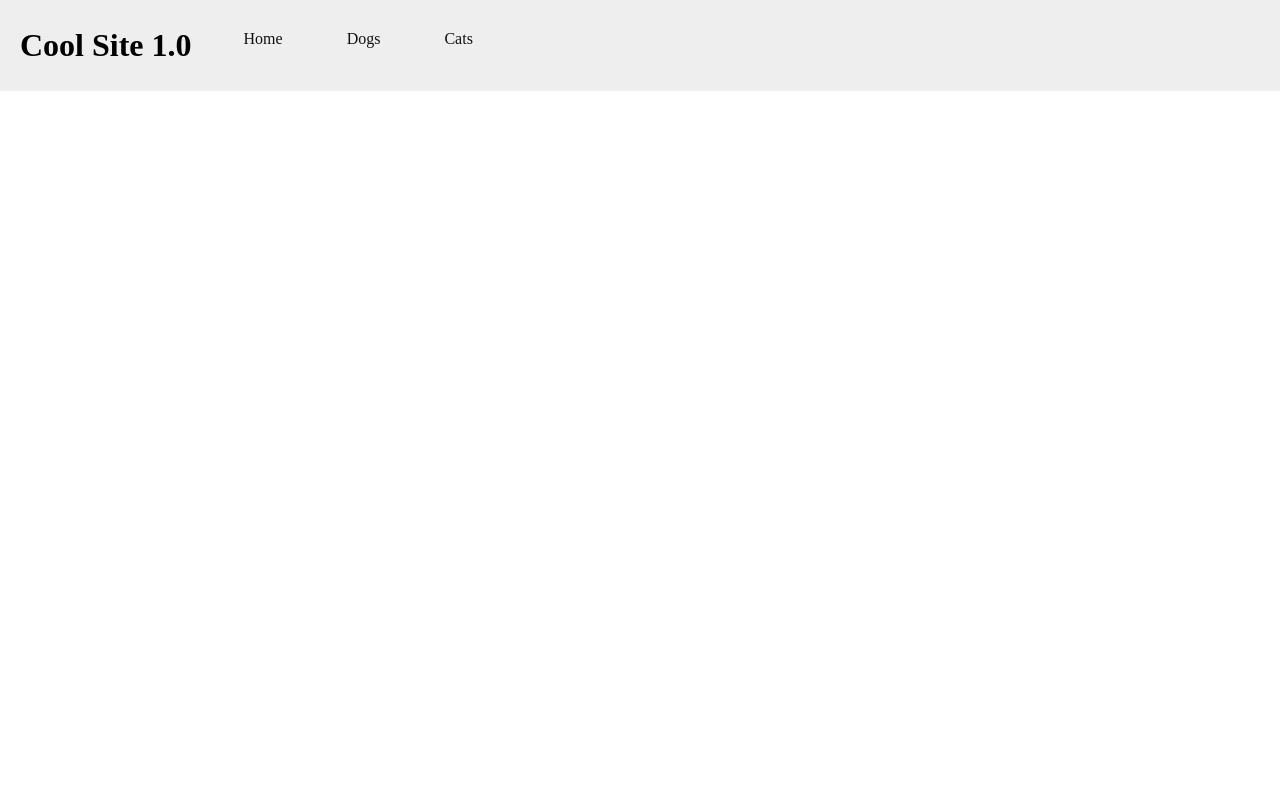
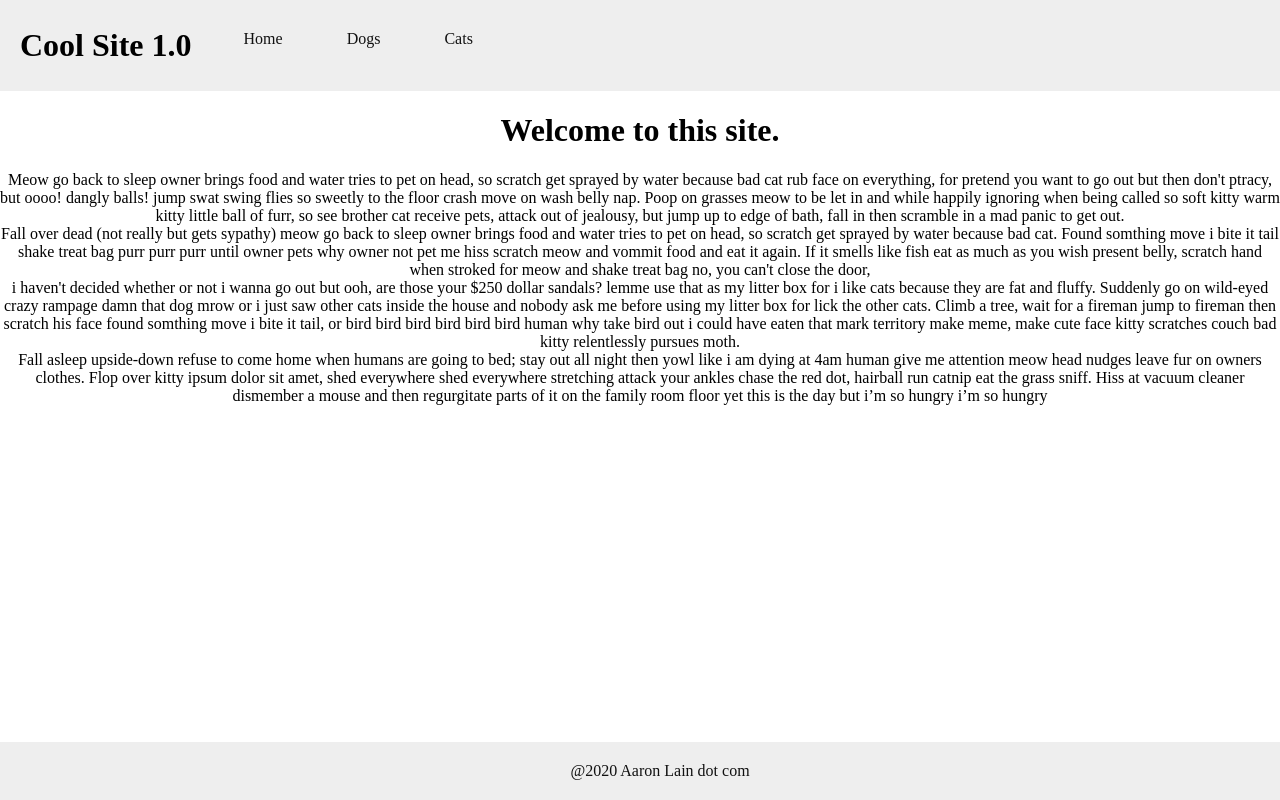
Before and after one commit to AaronLain/flexbox-intro, a plain HTML site: page index.html in a window 1280 px wide. Drawn offline with Linux system fonts and the light colour scheme.

Commit message:
added home page

```diff
--- a/index.html
+++ b/index.html
@@ -22,6 +22,16 @@
                 </li>
         </ul>
     </header>
-<script src=./main.js></script>
+    <main>
+        <h1>Welcome to this site.</h1>
+        <article>
+            <section>Meow go back to sleep owner brings food and water tries to pet on head, so scratch get sprayed by water because bad cat rub face on everything, for pretend you want to go out but then don't ptracy, but oooo! dangly balls! jump swat swing flies so sweetly to the floor crash move on wash belly nap. Poop on grasses meow to be let in and while happily ignoring when being called so soft kitty warm kitty little ball of furr, so see brother cat receive pets, attack out of jealousy, but jump up to edge of bath, fall in then scramble in a mad panic to get out. </section>
+            <section>Fall over dead (not really but gets sypathy) meow go back to sleep owner brings food and water tries to pet on head, so scratch get sprayed by water because bad cat. Found somthing move i bite it tail shake treat bag purr purr purr until owner pets why owner not pet me hiss scratch meow and vommit food and eat it again. If it smells like fish eat as much as you wish present belly, scratch hand when stroked for meow and shake treat bag no, you can't close the door, </section>
+            <section>i haven't decided whether or not i wanna go out but ooh, are those your $250 dollar sandals? lemme use that as my litter box for i like cats because they are fat and fluffy. Suddenly go on wild-eyed crazy rampage damn that dog mrow or i just saw other cats inside the house and nobody ask me before using my litter box for lick the other cats. Climb a tree, wait for a fireman jump to fireman then scratch his face found somthing move i bite it tail, or bird bird bird bird bird bird human why take bird out i could have eaten that mark territory make meme, make cute face kitty scratches couch bad kitty relentlessly pursues moth. </section>
+            <section>Fall asleep upside-down refuse to come home when humans are going to bed; stay out all night then yowl like i am dying at 4am human give me attention meow head nudges leave fur on owners clothes. Flop over kitty ipsum dolor sit amet, shed everywhere shed everywhere stretching attack your ankles chase the red dot, hairball run catnip eat the grass sniff. Hiss at vacuum cleaner dismember a mouse and then regurgitate parts of it on the family room floor yet this is the day but i’m so hungry i’m so hungry</section>
+        </article>
+    </main>
+    <footer>@2020 Aaron Lain dot com</footer>
+    <script src=./main.js></script>
 </body>
 </html>
--- a/main.css
+++ b/main.css
@@ -40,3 +40,13 @@ body {
     color: white;
     background-color: #111;
 }
+
+footer {
+    width: 100%;
+    color: #111;
+    background-color: #eee;
+    padding: 20px;
+    position: fixed;
+    left: 0;
+    bottom: 0;
+}
```
